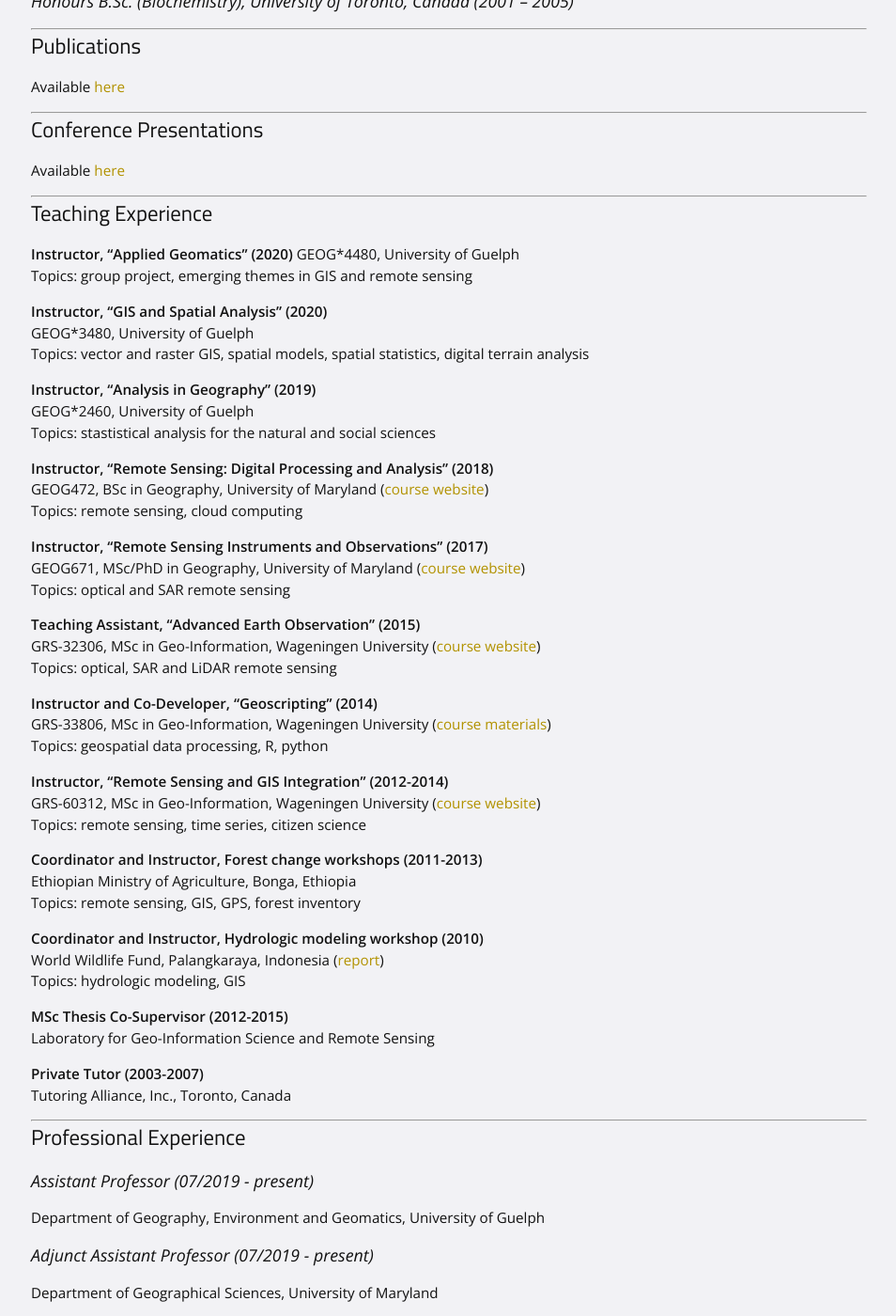
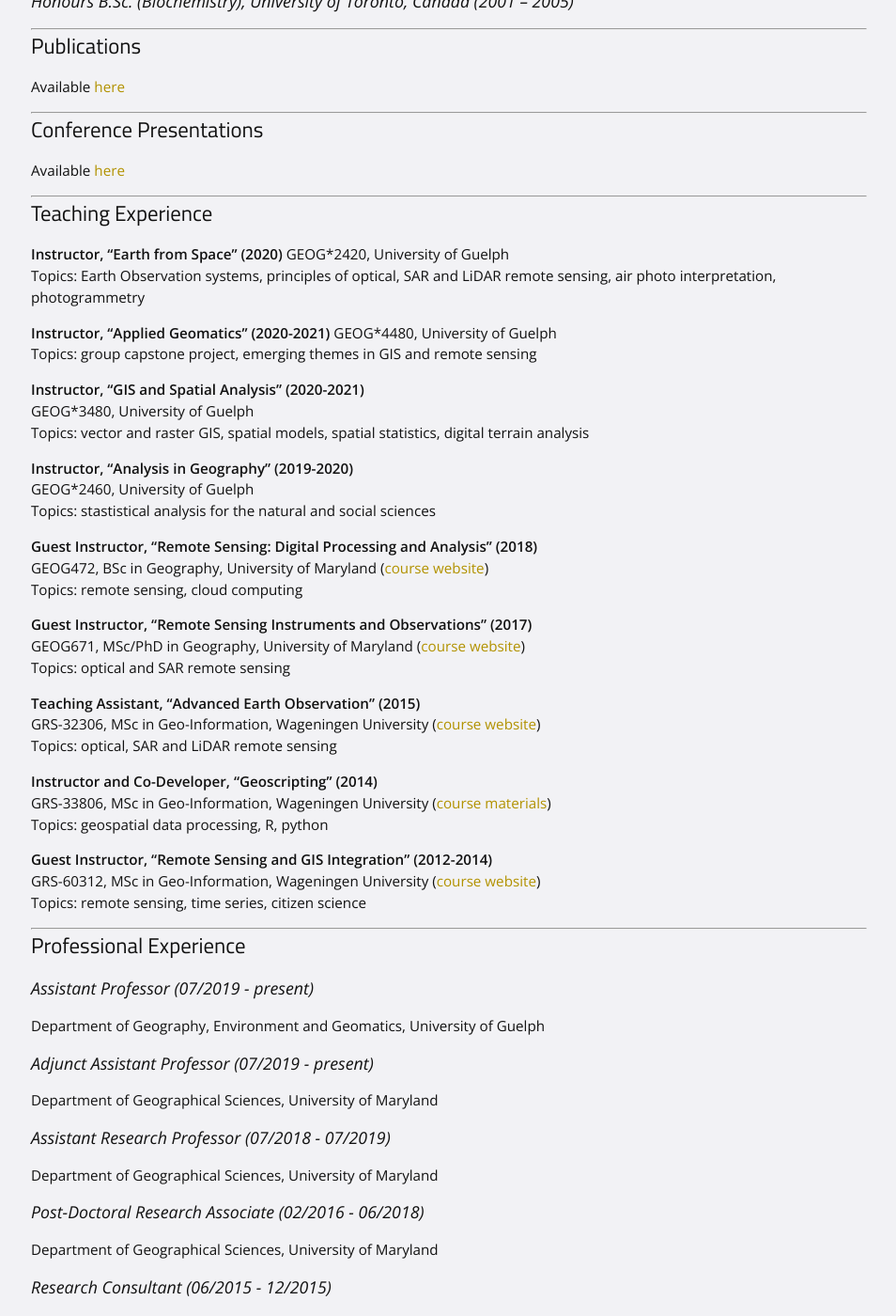
Before and after one commit to bendv/bendv.github.io, a Jekyll site: the page built from cv.md, in a window 1280 px wide and 1400 px high, scrolled down 513 px. Shown: the whole window at 94% size, without its empty margins (162-1116 px from the left). Built offline with Jekyll 4.4.1, drawn with Linux system fonts in a browser that asks for light colours.

Commit message:
update teaching

```diff
--- a/cv.md
+++ b/cv.md
@@ -31,23 +31,27 @@
 ---
 ## Teaching Experience
 
-**Instructor, "Applied Geomatics" (2020)**
+**Instructor, "Earth from Space" (2020)**
+GEOG\*2420, University of Guelph
+Topics: Earth Observation systems, principles of optical, SAR and LiDAR remote sensing, air photo interpretation, photogrammetry
+
+**Instructor, "Applied Geomatics" (2020-2021)**
 GEOG\*4480, University of Guelph
-Topics: group project, emerging themes in GIS and remote sensing
+Topics: group capstone project, emerging themes in GIS and remote sensing
 
-**Instructor, "GIS and Spatial Analysis" (2020)**
+**Instructor, "GIS and Spatial Analysis" (2020-2021)**
 GEOG\*3480, University of Guelph
 Topics: vector and raster GIS, spatial models, spatial statistics, digital terrain analysis
 
-**Instructor, "Analysis in Geography" (2019)**
+**Instructor, "Analysis in Geography" (2019-2020)**
 GEOG\*2460, University of Guelph
 Topics: stastistical analysis for the natural and social sciences
 
-**Instructor, “Remote Sensing: Digital Processing and Analysis” (2018)**
+**Guest Instructor, “Remote Sensing: Digital Processing and Analysis” (2018)**
 GEOG472, BSc in Geography, University of Maryland ([course website](https://geog.umd.edu/courseinfo/GEOG472))
 Topics: remote sensing, cloud computing
 
-**Instructor, “Remote Sensing Instruments and Observations” (2017)**
+**Guest Instructor, “Remote Sensing Instruments and Observations” (2017)**
 GEOG671, MSc/PhD in Geography, University of Maryland  ([course website](https://geog.umd.edu/courseinfo/GEOG671))
 Topics: optical and SAR remote sensing
 
@@ -59,23 +63,9 @@
 GRS-33806, MSc in Geo-Information, Wageningen University ([course materials](http://geoscripting-wur.github.io/))
 Topics: geospatial data processing, R, python
 
-**Instructor, “Remote Sensing and GIS Integration” (2012-2014)**
+**Guest Instructor, “Remote Sensing and GIS Integration” (2012-2014)**
 GRS-60312, MSc in Geo-Information, Wageningen University ([course website](https://ssc.wur.nl/Studiegids/Vak/GRS-60312))
 Topics: remote sensing, time series, citizen science
-
-**Coordinator and Instructor, Forest change workshops (2011-2013)**
-Ethiopian Ministry of Agriculture, Bonga, Ethiopia
-Topics: remote sensing, GIS, GPS, forest inventory
-
-**Coordinator and Instructor, Hydrologic modeling workshop (2010)**
-World Wildlife Fund, Palangkaraya, Indonesia ([report](https://doi.org/10.13140/RG.2.2.27905.56165))
-Topics: hydrologic modeling, GIS
-
-**MSc Thesis Co-Supervisor (2012-2015)**
-Laboratory for Geo-Information Science and Remote Sensing
-
-**Private Tutor (2003-2007)**
-Tutoring Alliance, Inc., Toronto, Canada
 
 ---
 
```
